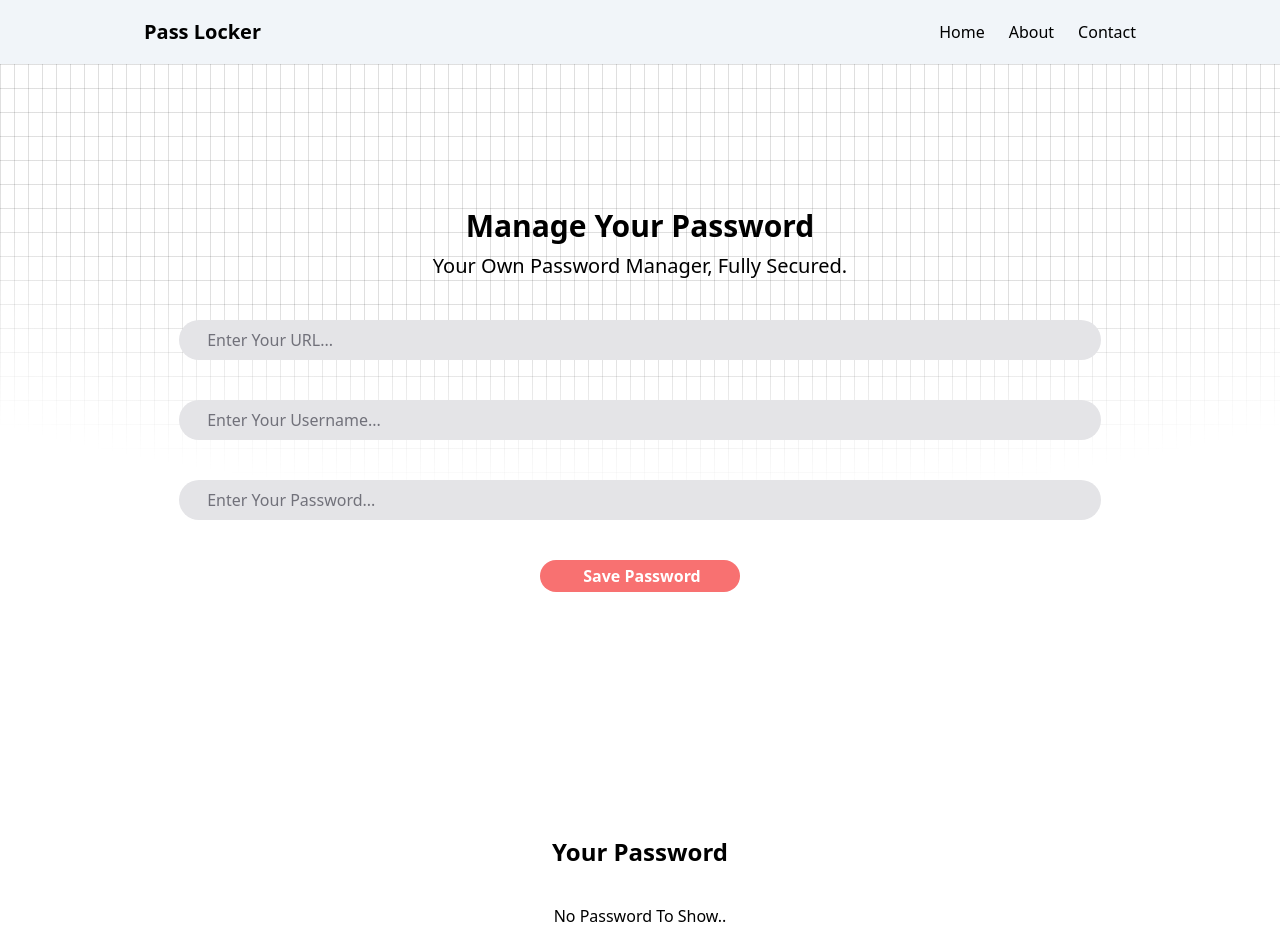
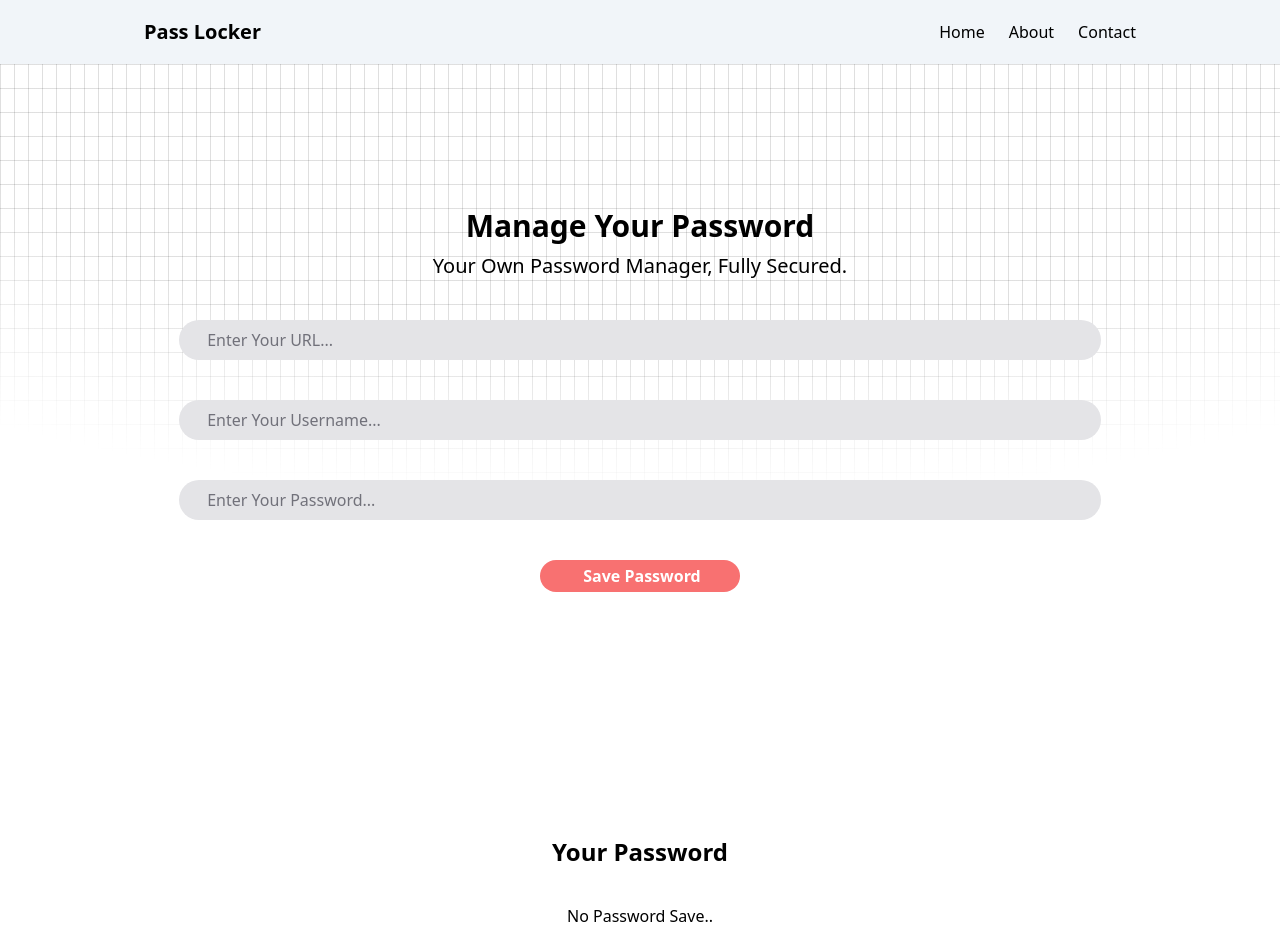
Before and after one commit to Itsarun01/Pass-locker, a React (Vite) app: page / in a window 1280 px wide. Shown: the top 952 px of the page. Built offline with nearby package versions, Linux system fonts and the light colour scheme; some icons are missing.

Commit message:
add some improvement in input fileds and tables

```diff
--- a/src/components/Home.jsx
+++ b/src/components/Home.jsx
@@ -11,13 +11,13 @@ const Home = () => {
     if (passwords) {
       setPasswordArray(JSON.parse(passwords));
     } else {
-      setPasswordArray;
     }
   }, []);
 
   const savePassword = () => {
     setPasswordArray([...passwordArray, form]);
     localStorage.getItem("passwords", JSON.stringify([...passwordArray, form]));
+    setForm({site: "", username: "", password: ""});
     console.log(passwordArray);
   };
 
@@ -80,7 +80,7 @@ const Home = () => {
       </div>
       <div className="absolute top-full left-[50%] translate-x-[-50%] saved-password w-[80vw] mx-auto h-auto text-center pb-12">
         <h2 className="text-2xl font-bold p-9">Your Password</h2>
-        {passwordArray.length === 0 && <div> No Password To Show..</div>}
+        {passwordArray.length === 0 && <div> No Password Save..</div>}
         {passwordArray.length != 0 && (
           <table className=" table-auto w-full rounded-xl overflow-hidden">
             <thead className="text-center bg-red-400">
@@ -98,7 +98,9 @@ const Home = () => {
               {passwordArray.map((data) => {
                 return (
                   <tr className="w-full">
-                    <td className=" border border-black p-1">{data.site}</td>
+                    <td className=" border border-black p-1">
+                      <a href={data.site}> {data.site}</a>
+                    </td>
                     <td className=" border border-black p-1">
                       {data.username}
                     </td>
```
